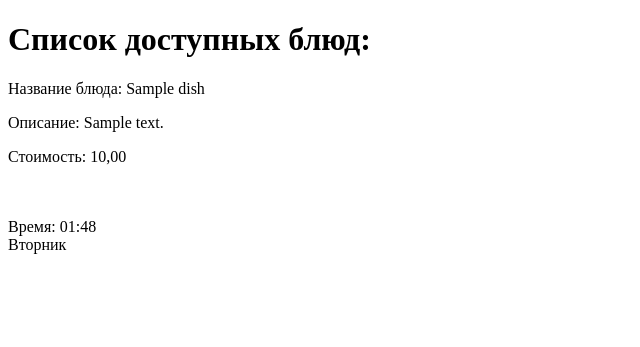
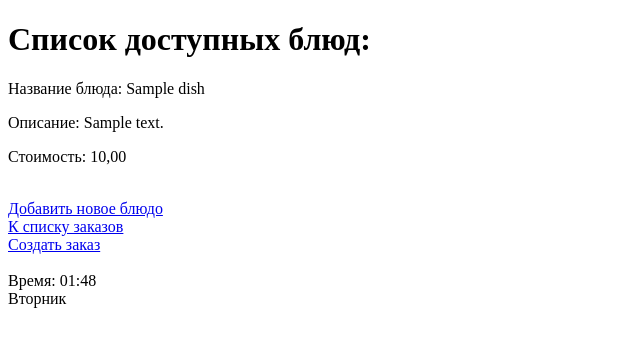
Before and after one commit to alexsemenovv/crm-cafe, a Django app: page /cafe/dishes/ in a window 1280 px wide. Shown: the top 347 px of the page, without its empty margins (0-640 px from the left). Run offline with Django 5.2, Linux system fonts and the light colour scheme; tables that the repository leaves empty hold one stand-in row (values such as "Sample post"); parts of the project's set-up code (start-up, migrations or seed data) failed here and were passed over.

Commit message:
fix bugs

```diff
--- a/crm/ordersapp/models.py
+++ b/crm/ordersapp/models.py
@@ -33,7 +33,7 @@ class Order(models.Model):
         ("Готово", "Готово"),
         ("Оплачено", "Оплачено"),
     ]
-    TABLE_CHOICES: Generator[int] = [
+    TABLE_CHOICES: List[tuple[int, str]] = [
         (i, f"Стол {i}") for i in range(1, 10)
     ]
     table_number: Field = models.IntegerField(choices=TABLE_CHOICES, db_index=True)
--- a/crm/ordersapp/templates/ordersapp/dish_form.html
+++ b/crm/ordersapp/templates/ordersapp/dish_form.html
@@ -13,4 +13,7 @@
             <button type="submit">Добавить</button>
         </form>
     </div>
+<div>
+<a href="{% url 'ordersapp:dishes_list' %}">Назад к списку блюд</a>
+</div>
 {% endblock %}
--- a/crm/ordersapp/templates/ordersapp/dishes_list.html
+++ b/crm/ordersapp/templates/ordersapp/dishes_list.html
@@ -16,4 +16,13 @@
       {% endfor %}
     </div>
   {% endif %}
+  <div>
+    <a href="{% url 'ordersapp:dish_create' %}">Добавить новое блюдо</a>
+  </div>
+<div>
+    <a href="{% url 'ordersapp:orders_list' %}">К списку заказов</a>
+</div>
+<div>
+  <a href="{% url 'ordersapp:order_create' %}">Создать заказ</a>
+</div>
 {% endblock %}
--- a/crm/ordersapp/templates/ordersapp/order_confirm_delete.html
+++ b/crm/ordersapp/templates/ordersapp/order_confirm_delete.html
@@ -15,7 +15,7 @@
     </form>
 
 </div>
-  <div>
+<div>
     <a href="{% url 'ordersapp:orders_list' %}">Назад к списку заказов</a>
-  </div>
+</div>
 {% endblock %}
--- a/crm/ordersapp/templates/ordersapp/order_create.html
+++ b/crm/ordersapp/templates/ordersapp/order_create.html
@@ -14,4 +14,8 @@
     </form>
 </div>
 
+  <div>
+    <a href="{% url 'ordersapp:orders_list' %}">Назад к списку заказов</a>
+  </div>
+
 {% endblock %}
--- a/crm/ordersapp/templates/ordersapp/orders_list.html
+++ b/crm/ordersapp/templates/ordersapp/orders_list.html
@@ -58,6 +58,12 @@
     <div>
       <a href="{% url 'ordersapp:total_incomes' %}">Выручка за смену</a>
     </div>
+    <div>
+      <a href="{% url 'ordersapp:order_create' %}">Создать заказ</a>
+    </div>
+    <div>
+      <a href="{% url 'ordersapp:dish_create' %}">Создать блюдо</a>
+    </div>
   {% else %}
     <h3>Скоро здесь появятся заказы</h3>
   {% endif %}
```
